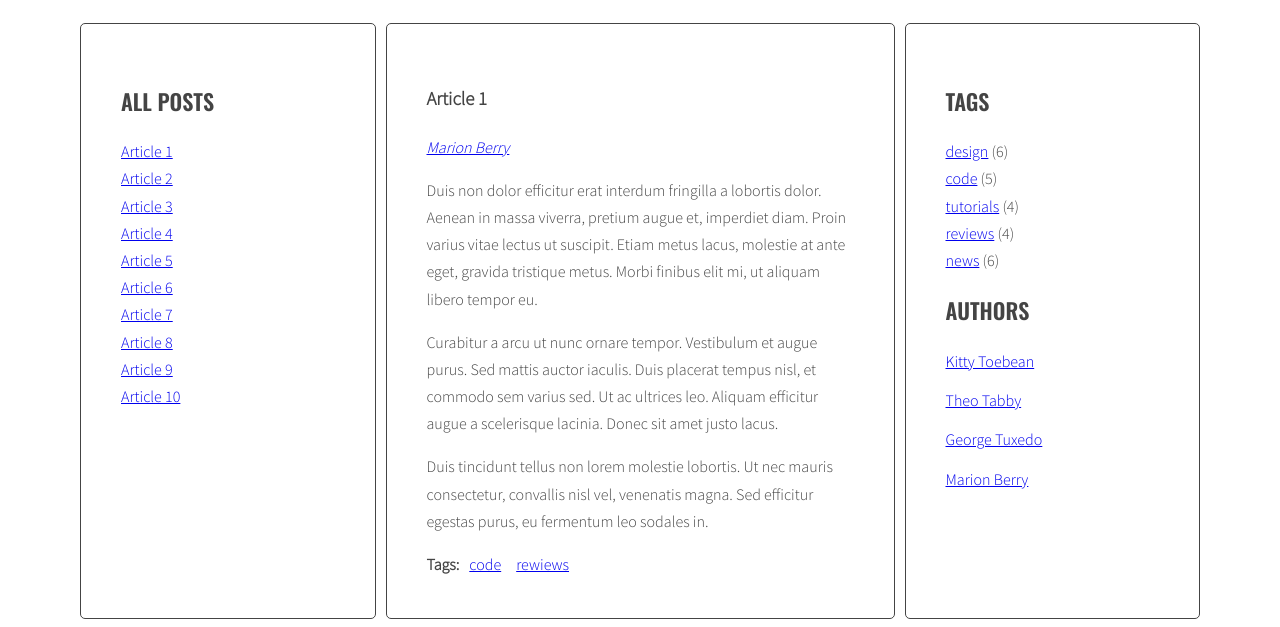
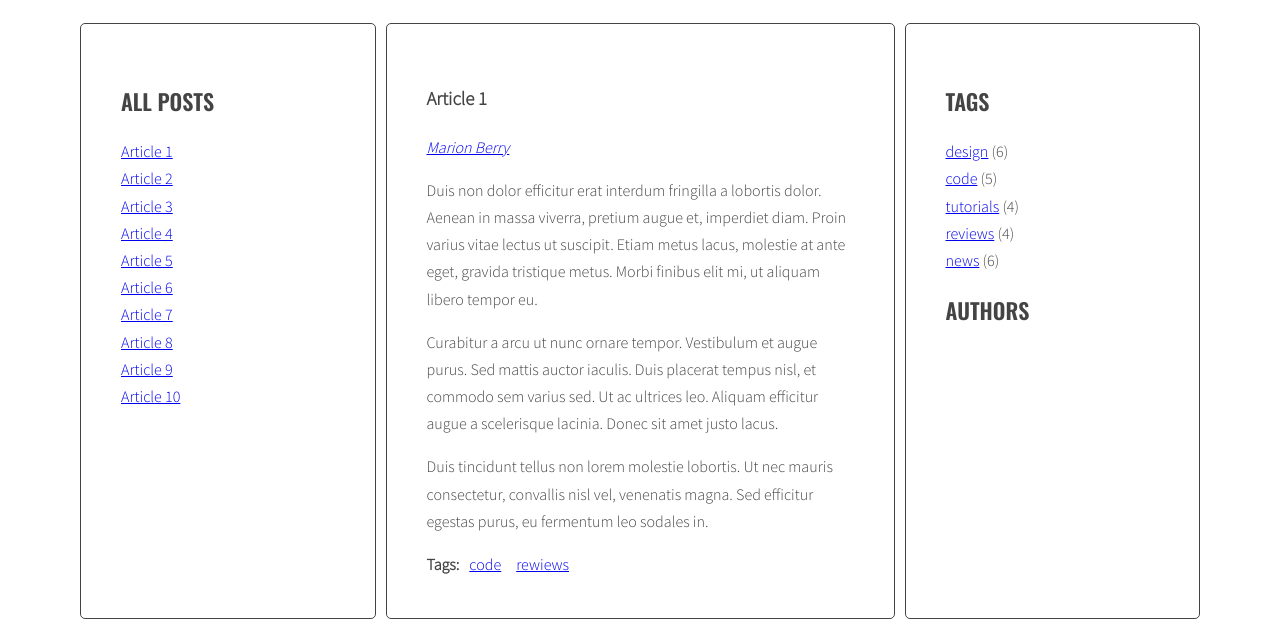
Before and after one commit to mdpesa/javascript-blog, a website: page index.html in a window 1280 px wide. Shown: the part 220-847 px from the top of the page. Drawn offline with nearby package versions, Linux system fonts and the light colour scheme.

Commit message:
remove authors list from html code

```diff
--- a/index.html
+++ b/index.html
@@ -379,28 +379,7 @@
               <li><a href="#">news</a> <span>(6)</span></li>
             </ul>
             <h2 class="section-title">Authors</h2>
-            <ul class="list authors">
-              <li>
-                <a href="#">
-                  <span class="author-name">Kitty Toebean</span>
-                </a>
-              </li>
-              <li>
-                <a href="#">
-                  <span class="author-name">Theo Tabby</span>
-                </a>
-              </li>
-              <li>
-                <a href="#">
-                  <span class="author-name">George Tuxedo</span>
-                </a>
-              </li>
-              <li>
-                <a href="#">
-                  <span class="author-name">Marion Berry</span>
-                </a>
-              </li>
-            </ul>
+            <ul class="list authors"></ul>
           </aside>
         </main>
       </div>
--- a/js/script.js
+++ b/js/script.js
@@ -37,8 +37,8 @@ const titleClickHandler = function (event) {
 const optArticleSelector = '.post',
   optTitleSelector = '.post-title',
   optTitleListSelector = '.titles',
-  optArticleTagsSelector = '.post-tags .list';
-optArticleAuthorSelector = '.post-author';
+  optArticleTagsSelector = '.post-tags .list',
+  optArticleAuthorSelector = '.post-author';
 function generateTitleLinks(customSelector = '') {
   /* [DONE] remove contents of titleList */
   const titleList = document.querySelector(optTitleListSelector);
```
